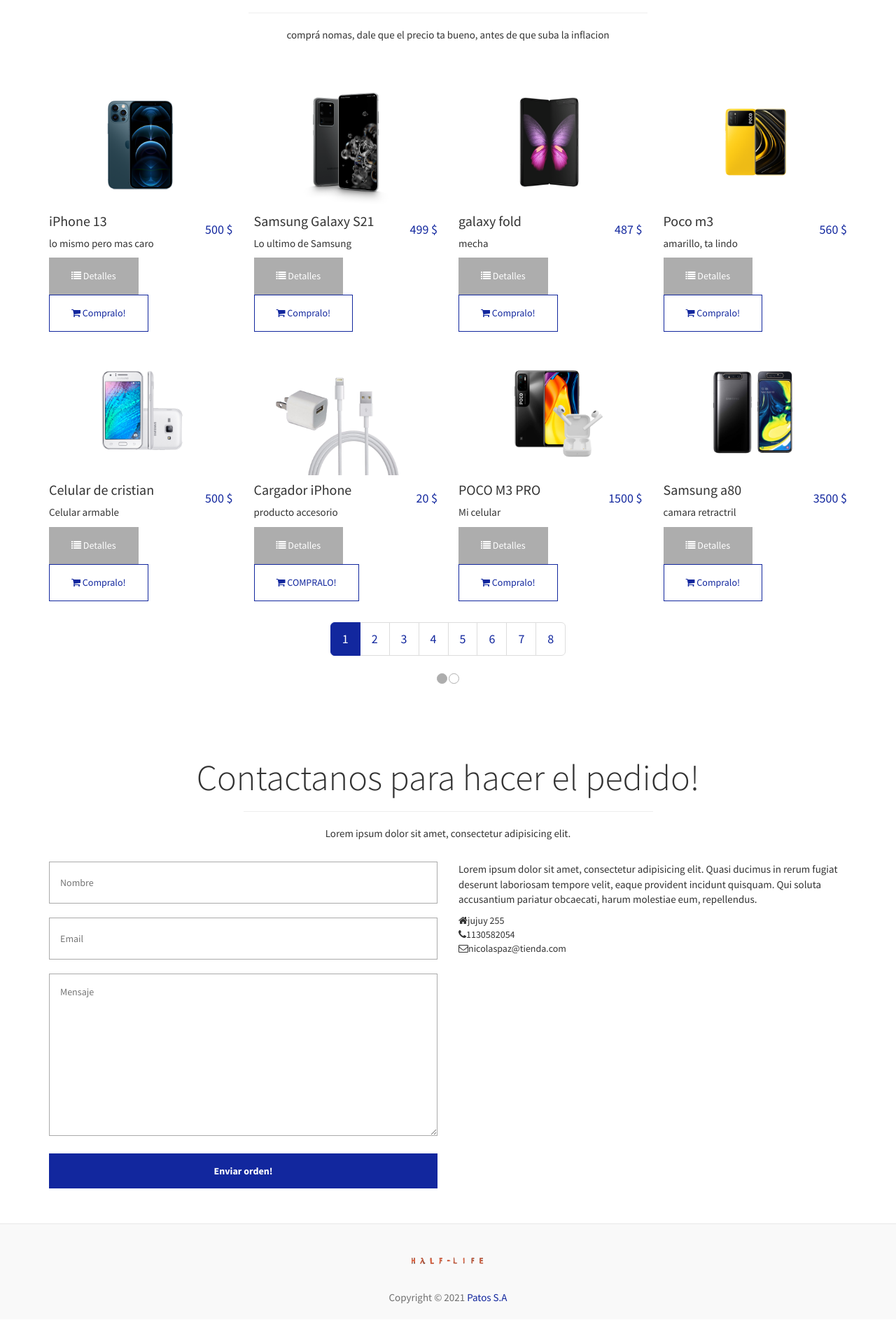
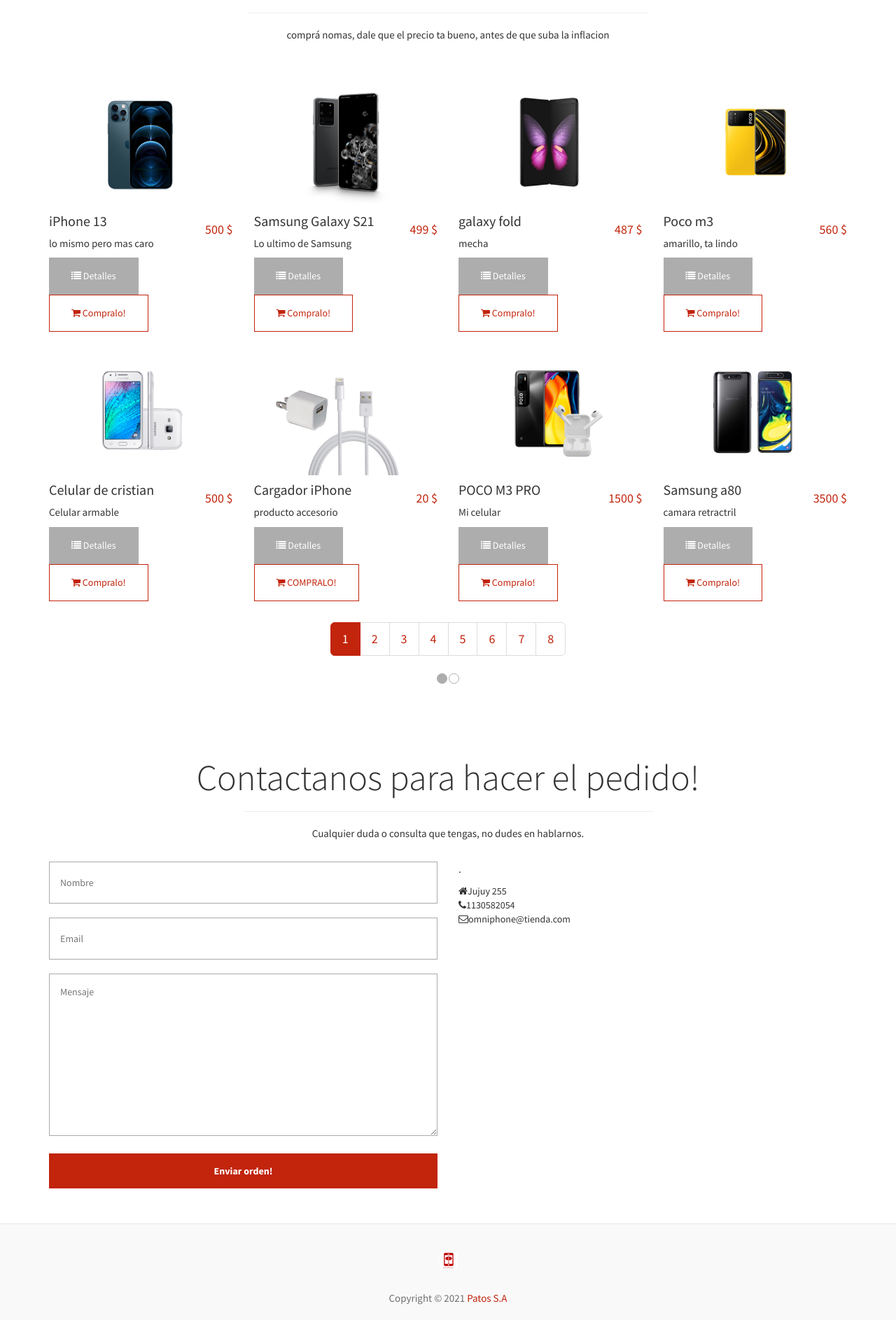
Before and after one commit to Danilo2504/omniphone, a PHP site: page / in a window 1280 px wide. Shown: the part 787-2673 px from the top of the page at 70% size. Before the commit the page ends 2650 px from the top, so only its background shows below. Run offline with PHP 8.4, Linux system fonts and the light colour scheme; some libraries are stand-ins or nearby versions.

Commit message:
Pagina con colores cambiados

```diff
--- a/pagina bootstrap/css/main.css
+++ b/pagina bootstrap/css/main.css
@@ -54,7 +54,7 @@
   padding: 5px 15px;
 }
 .menu .navbar-default .navbar-nav > li > a:hover {
-  color: #12279e;
+  color: #c2240c;
 }
 .menu .navbar-nav {
   float: none;
@@ -137,15 +137,15 @@
   margin-right: 10px;
   font-size: 20px;
 }
-#home .block .download-btn li .btn-blue {
-  border: 1px solid #12279e !important;
+#home .block .download-btn li .btn-red {
+  border: 1px solid #c2240c !important;
   -webkit-transition: .2s all;
   -o-transition: .2s all;
   transition: .2s all;
-  color:#12279e !important;
+  color:#c2240c !important;
 }
 
-#home .block .download-btn li .btn-blue:hover {
+#home .block .download-btn li .btn-red:hover {
   background: #ff001b !important;
   color:#FFF !important;
 }
@@ -188,15 +188,15 @@
   color: #fff;
 }
 #servicios .block:hover h3 {
-  color: #12279e;
+  color: #c2240c;
 }
 #servicios .block:hover .icon {
   border: 1px solid #FFFFFF;
-  background: #12279e;
+  background: #c2240c;
   color: #fff;
-  -webkit-box-shadow: 0 0 0px 2px #12279e;
-  -moz-box-shadow: 0 0 0px 2px #12279e;
-  box-shadow: 0 0 0px 2px #12279e;
+  -webkit-box-shadow: 0 0 0px 2px #c2240c;
+  -moz-box-shadow: 0 0 0px 2px #c2240c;
+  box-shadow: 0 0 0px 2px #c2240c;
 }
 #servicios .block .icon {
   width: 90px;
@@ -253,18 +253,18 @@
 #productos .download-btn li a i {
   margin-right: 10px;
   font-size: 20px;
-  color:#12279e !important;
+  color:#c2240c !important;
 }
 
-#productos .btn-blue-o {
-  border: 1px solid #12279e !important;
+#productos .btn-red-o {
+  border: 1px solid #c2240c !important;
   -webkit-transition: .2s all;
   -o-transition: .2s all;
   transition: .2s all;
-  color:#12279e !important;
+  color:#c2240c !important;
 }
 
-#productos .btn-blue-o:hover {
+#productos .btn-red-o:hover {
   background: #ff001b !important;
   color:#FFF !important;
 }
@@ -282,17 +282,17 @@
 
 
 .pagination li a{
-  color:#12279e;
+  color:#c2240c;
 }
 
 .pagination li a:hover {
   color:#FFF;
-  background-color:#12279e;
+  background-color:#c2240c;
 }
 
 .pagination li.active a {
-  background-color:#12279e !important;
-  border-color:#12279e !important;
+  background-color:#c2240c !important;
+  border-color:#c2240c !important;
 }
 
 #productos .price {
@@ -300,7 +300,7 @@
   display:block;
   text-align:right;
   margin-top:20px;
-  color:#12279e;
+  color:#c2240c;
 }
 
 
@@ -333,7 +333,7 @@
 }
 
 a {
-  color:#12279e;
+  color:#c2240c;
 }
 
 a:hover {
@@ -488,14 +488,14 @@
   background-color: transparent;
   border: 1px solid #aaa !important;
   padding: 15px;
-  color: #ffffff !important;
+  color: #000000 !important;
 }
 
 .mts-contact-section .mts-contact-form input[type='submit']{
   font-size: 14px;
   font-weight: 700;
   color: #FFF;
-  background-color: #12279e;
+  background-color: #c2240c;
   padding: 15px 30px;
   text-align: center;
   display: inline-block;
--- a/pagina bootstrap/index.html
+++ b/pagina bootstrap/index.html
@@ -124,7 +124,7 @@
                                                 <a href="#" class="btn btn-default btn-grey"> <i class="fa fa-list"></i>Detalles</a>
                                             </li>
                                             <li>
-                                                <a href="#" class="btn btn-default btn-blue"><i class="fa fa-shopping-cart"></i>Compralo!</a>
+                                                <a href="#" class="btn btn-default btn-red"><i class="fa fa-shopping-cart"></i>Compralo!</a>
                                             </li>
                                         </ul>
                                     </div>
@@ -156,7 +156,7 @@
                                                 <a href="#" class="btn btn-default btn-grey"> <i class="fa fa-list"></i>Detalles</a>
                                             </li>
                                             <li>
-                                                <a href="#" class="btn btn-default btn-blue"><i class="fa fa-shopping-cart"></i>Compralo!</a>
+                                                <a href="#" class="btn btn-default btn-red"><i class="fa fa-shopping-cart"></i>Compralo!</a>
                                             </li>
                                         </ul>
                                     </div>
@@ -250,7 +250,7 @@
                                 <a href="#" class="btn btn-default btn-grey"> <i class="fa fa-list"></i> Detalles</a>
                             </li>
                             <li>
-                                <a href="paginas\pag1.html" class="btn btn-default btn-blue-o"><i class="fa fa-shopping-cart"></i> Compralo!</a>
+                                <a href="paginas\pag1.html" class="btn btn-default btn-red-o"><i class="fa fa-shopping-cart"></i> Compralo!</a>
                             </li>
                         </ul>
                     </div>
@@ -269,7 +269,7 @@
                                 <a href="#" class="btn btn-default btn-grey"> <i class="fa fa-list"></i> Detalles</a>
                             </li>
                             <li>
-                                <a href="#" class="btn btn-default btn-blue-o"><i class="fa fa-shopping-cart"></i> Compralo!</a>
+                                <a href="#" class="btn btn-default btn-red-o"><i class="fa fa-shopping-cart"></i> Compralo!</a>
                             </li>
                         </ul>
                     </div>
@@ -288,7 +288,7 @@
                                 <a href="#" class="btn btn-default btn-grey"> <i class="fa fa-list"></i> Detalles</a>
                             </li>
                             <li>
-                                <a href="#" class="btn btn-default btn-blue-o"><i class="fa fa-shopping-cart"></i> Compralo!</a>
+                                <a href="#" class="btn btn-default btn-red-o"><i class="fa fa-shopping-cart"></i> Compralo!</a>
                             </li>
                         </ul>
                     </div>
@@ -307,7 +307,7 @@
                                 <a href="#" class="btn btn-default btn-grey"> <i class="fa fa-list"></i> Detalles</a>
                             </li>
                             <li>
-                                <a href="#" class="btn btn-default btn-blue-o"><i class="fa fa-shopping-cart"></i> Compralo!</a>
+                                <a href="#" class="btn btn-default btn-red-o"><i class="fa fa-shopping-cart"></i> Compralo!</a>
                             </li>
                         </ul>
                     </div>
@@ -326,7 +326,7 @@
                                 <a href="#" class="btn btn-default btn-grey"> <i class="fa fa-list"></i> Detalles</a>
                             </li>
                             <li>
-                                <a href="#" class="btn btn-default btn-blue-o"><i class="fa fa-shopping-cart"></i> Compralo!</a>
+                                <a href="#" class="btn btn-default btn-red-o"><i class="fa fa-shopping-cart"></i> Compralo!</a>
                             </li>
                         </ul>
                     </div>
@@ -345,7 +345,7 @@
                                 <a href="#" class="btn btn-default btn-grey"> <i class="fa fa-list"></i> Detalles</a>
                             </li>
                             <li>
-                                <a href="#" class="btn btn-default btn-blue-o"><i class="fa fa-shopping-cart"></i> COMPRALO!</a>
+                                <a href="#" class="btn btn-default btn-red-o"><i class="fa fa-shopping-cart"></i> COMPRALO!</a>
                             </li>
                         </ul>
                     </div>
@@ -364,7 +364,7 @@
                                 <a href="#" class="btn btn-default btn-grey"> <i class="fa fa-list"></i> Detalles</a>
                             </li>
                             <li>
-                                <a href="#" class="btn btn-default btn-blue-o"><i class="fa fa-shopping-cart"></i> Compralo!</a>
+                                <a href="#" class="btn btn-default btn-red-o"><i class="fa fa-shopping-cart"></i> Compralo!</a>
                             </li>
                         </ul>
                     </div>
@@ -383,7 +383,7 @@
                                 <a href="#" class="btn btn-default btn-grey"> <i class="fa fa-list"></i> Detalles</a>
                             </li>
                             <li>
-                                <a href="#" class="btn btn-default btn-blue-o"><i class="fa fa-shopping-cart"></i> Compralo!</a>
+                                <a href="#" class="btn btn-default btn-red-o"><i class="fa fa-shopping-cart"></i> Compralo!</a>
                             </li>
                         </ul>
                     </div>
@@ -430,11 +430,9 @@
                             </div>
                             <div class="col-md-12 col-sm-12 text-center">
                                 <div class="block">
-                                    <h3 style="color:#12279e;" class="text-center">Ta bueno, compralo - Shrek</h3>
+                                    <h3 style="color:#c2240c;" class="text-center">Ta bueno, compralo - Shrek</h3>
                                     <p style="color:#111;font-size:14px;">
-                                        Lorem ipsum dolor sit amet, consectetur adipisicing elit, sed do eiusmod tempor incididunt ut labore et dolore magna aliqua. Ut enim ad minim veniam, quis nostrud exercitation ullamco laboris nisi ut aliquip ex ea com Neque porro quisqua
-                                        lorem ipsum dolor sit amet, consectetur adipisicing elit, sed do eiusmod tempor incididunt ut labore et dolore magna aliqua. Ut enim ad minim veniam, quis nostrud exercitation ullamco laboris nisi ut aliquip ex ea com Neque porro quisqua
-                                        lorem ipsum dolor sit amet, consectetur adipisicing elit, sed do eiusmod tempor incididunt ut labore et dolore magna aliqua. Ut enim ad minim veniam, quis nostrud exercitation ullamco laboris nisi ut aliquip ex ea com Neque porro quisqua
+                                        Dale para adelante, muy recomendable
                                     </p>
                                 </div>
                             </div>
@@ -453,11 +451,9 @@
                             </div>
                             <div class="col-md-12 col-sm-12 text-center">
                                 <div class="block">
-                                    <h3 style="color:#12279e;" class="text-center">A veces - Cristian Fuertes</h3>
+                                    <h3 style="color:#c2240c;" class="text-center">Muy recomendable - Cristian Fuertes</h3>
                                     <p style="color:#111;font-size:14px;">
-                                        Lorem ipsum dolor sit amet, consectetur adipisicing elit, sed do eiusmod tempor incididunt ut labore et dolore magna aliqua. Ut enim ad minim veniam, quis nostrud exercitation ullamco laboris nisi ut aliquip ex ea com Neque porro quisqua
-                                        lorem ipsum dolor sit amet, consectetur adipisicing elit, sed do eiusmod tempor incididunt ut labore et dolore magna aliqua. Ut enim ad minim veniam, quis nostrud exercitation ullamco laboris nisi ut aliquip ex ea com Neque porro quisqua
-                                        lorem ipsum dolor sit amet, consectetur adipisicing elit, sed do eiusmod tempor incididunt ut labore et dolore magna aliqua. Ut enim ad minim veniam, quis nostrud exercitation ullamco laboris nisi ut aliquip ex ea com Neque porro quisqua
+                                        El celular me funciona bien, muy buen precio y buena atencion!
                                     </p>
                                 </div>
                             </div>
@@ -479,7 +475,7 @@
             <div class="row">
                 <h1 class="title">Contactanos para hacer el pedido!</h1>
                 <hr class="divider" style="width:50%;">
-                <p class="text-center">Lorem ipsum dolor sit amet, consectetur adipisicing elit.</p>
+                <p class="text-center">Cualquier duda o consulta que tengas, no dudes en hablarnos.</p>
                 <!-- contacto fin -->
 
                 <div class="mts-contact-Details" style="margin-top:30px;">
@@ -506,11 +502,11 @@
                         </div>
                     </div>
                     <div class="col-md-6 col-sm-6 col-xs-12">
-                        <p>Lorem ipsum dolor sit amet, consectetur adipisicing elit. Quasi ducimus in rerum fugiat deserunt laboriosam tempore velit, eaque provident incidunt quisquam. Qui soluta accusantium pariatur obcaecati, harum molestiae eum, repellendus.</p>
+                        <p>.</p>
                         <ul>
-                            <li><i class="fa fa-home"></i>jujuy 255</li>
+                            <li><i class="fa fa-home"></i>Jujuy 255</li>
                             <li><i class="fa fa-phone"></i>1130582054</li>
-                            <li><i class="fa fa-envelope-o"></i>nicolaspaz@tienda.com</li>
+                            <li><i class="fa fa-envelope-o"></i>omniphone@tienda.com</li>
                         </ul>
                     </div>
                     <!-- termina formulario de contacto -->
@@ -526,7 +522,7 @@
             <div class="row">
                 <div class="col-md-12">
                         <a class="footer-logo" href="#">
-                            <img class="img-responsive" src="images/footer-logo.png" alt="">
+                            <img class="img-responsive" src="images/logo2.png" alt="">
                         </a>
                     <p>Copyright © 2021 <a href="https://www.youtube.com/watch?v=o-YBDTqX_ZU&ab_channel=MusRest">Patos S.A</a></p>
 
```
